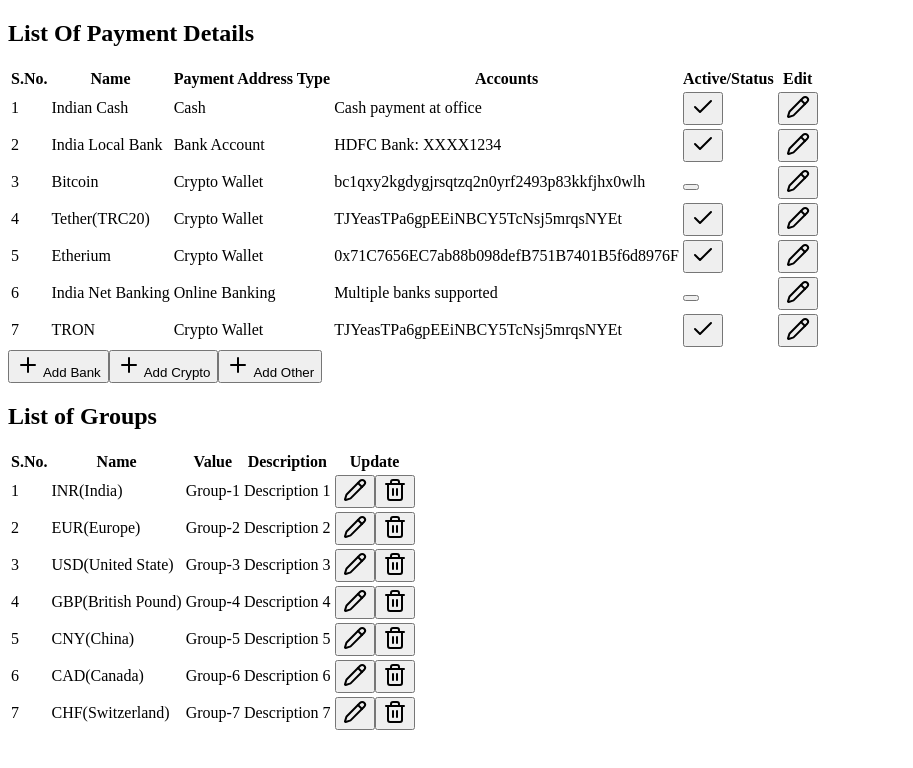
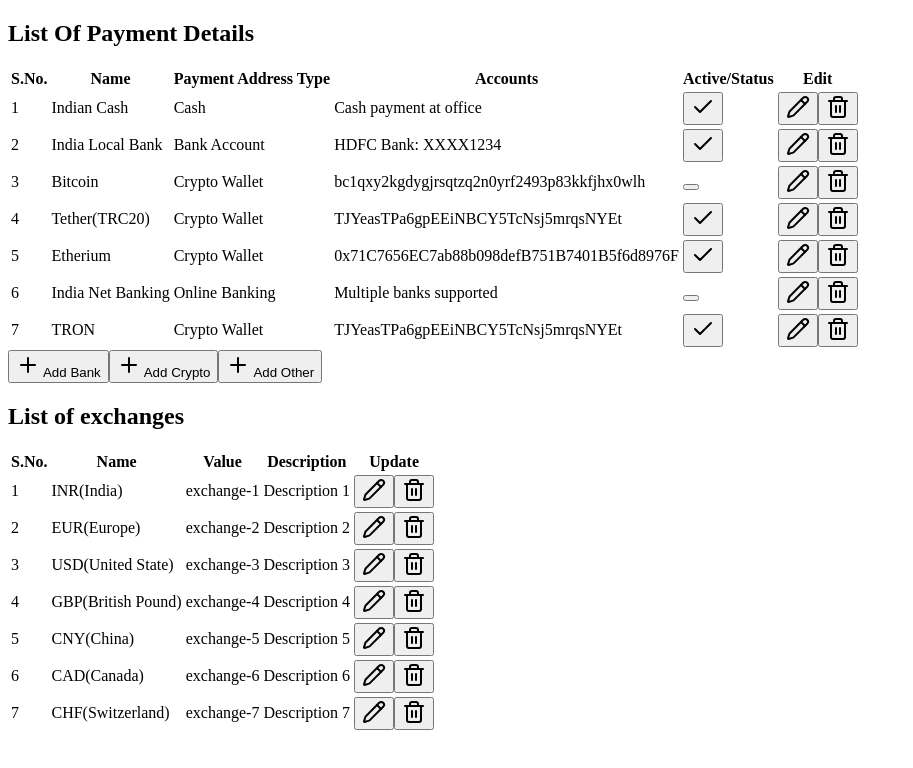
Before and after one commit to vishalkrmandal/Frontend-crm, a Next.js app: page /admin/configure/components/PaymentMethod in a window 1280 px wide. Shown: the top 768 px of the page, without its empty margins (0-913 px from the left). Built offline with nearby package versions, Linux system fonts and the light colour scheme.

Commit message:
payment method

```diff
--- a/src/pages/admin/configure/components/PaymentMethod.tsx
+++ b/src/pages/admin/configure/components/PaymentMethod.tsx
@@ -71,14 +71,14 @@ const initialPaymentMethods = [
     },
 ]
 
-const initialGroups = [
-    { id: 1, name: "INR(India)", value: "Group-1", description: "Description 1" },
-    { id: 2, name: "EUR(Europe)", value: "Group-2", description: "Description 2" },
-    { id: 3, name: "USD(United State)", value: "Group-3", description: "Description 3" },
-    { id: 4, name: "GBP(British Pound)", value: "Group-4", description: "Description 4" },
-    { id: 5, name: "CNY(China)", value: "Group-5", description: "Description 5" },
-    { id: 6, name: "CAD(Canada)", value: "Group-6", description: "Description 6" },
-    { id: 7, name: "CHF(Switzerland)", value: "Group-7", description: "Description 7" },
+const initialexchanges = [
+    { id: 1, name: "INR(India)", value: "exchange-1", description: "Description 1" },
+    { id: 2, name: "EUR(Europe)", value: "exchange-2", description: "Description 2" },
+    { id: 3, name: "USD(United State)", value: "exchange-3", description: "Description 3" },
+    { id: 4, name: "GBP(British Pound)", value: "exchange-4", description: "Description 4" },
+    { id: 5, name: "CNY(China)", value: "exchange-5", description: "Description 5" },
+    { id: 6, name: "CAD(Canada)", value: "exchange-6", description: "Description 6" },
+    { id: 7, name: "CHF(Switzerland)", value: "exchange-7", description: "Description 7" },
 ]
 
 
@@ -88,10 +88,11 @@ export default function PaymentMethod() {
     const [currentMethod, setCurrentMethod] = useState<any>(null)
     const [dialogMode, setDialogMode] = useState<"update" | "add">("update")
     const [activeTab, setActiveTab] = useState("bank")
-    const [Groups, setGroups] = useState(initialGroups)
-    const [isGroupDialogOpen, setIsGroupDialogOpen] = useState(false)
-    const [currentGroup, setCurrentGroup] = useState<any>(null)
-    const [isGroupDeleteDialogOpen, setIsGroupDeleteDialogOpen] = useState(false)
+    const [isPaymentDeleteDialogOpen, setIsPaymentDeleteDialogOpen] = useState(false)
+    const [exchanges, setexchanges] = useState(initialexchanges)
+    const [isexchangeDialogOpen, setIsexchangeDialogOpen] = useState(false)
+    const [currentexchange, setCurrentexchange] = useState<any>(null)
+    const [isexchangeDeleteDialogOpen, setIsexchangeDeleteDialogOpen] = useState(false)
 
 
     const handleEdit = (method: any) => {
@@ -135,23 +136,34 @@ export default function PaymentMethod() {
         setIsDialogOpen(false)
     }
 
-
-    const handleSaveGroup = () => {
-        setGroups(Groups.map((d) => (d.id === currentGroup.id ? currentGroup : d)))
-        setIsGroupDialogOpen(false)
-    }
-    const handleEditGroup = (Group: any) => {
-        setCurrentGroup(Group)
-        setIsGroupDialogOpen(true)
-    }
-    const handleGroupDelete = (Groups: any) => {
-        setCurrentGroup(Groups)
-        setIsGroupDeleteDialogOpen(true)
+    const handlePaymentDelete = (method: any) => {
+        setCurrentMethod(method)
+        setIsPaymentDeleteDialogOpen(true)
     }
 
-    const confirmGroupDelete = () => {
-        setGroups(Groups.filter((l) => l.id !== currentGroup.id))
-        setIsGroupDeleteDialogOpen(false)
+    const confirmPaymentDelete = () => {
+        setPaymentMethods(paymentMethods.filter((m) => m.id !== currentMethod.id))
+        setIsPaymentDeleteDialogOpen(false)
+        console.log("Deleted:", currentMethod)
+    }
+
+
+    const handleSaveexchange = () => {
+        setexchanges(exchanges.map((d) => (d.id === currentexchange.id ? currentexchange : d)))
+        setIsexchangeDialogOpen(false)
+    }
+    const handleEditexchange = (exchange: any) => {
+        setCurrentexchange(exchange)
+        setIsexchangeDialogOpen(true)
+    }
+    const handleexchangeDelete = (exchanges: any) => {
+        setCurrentexchange(exchanges)
+        setIsexchangeDeleteDialogOpen(true)
+    }
+
+    const confirmexchangeDelete = () => {
+        setexchanges(exchanges.filter((l) => l.id !== currentexchange.id))
+        setIsexchangeDeleteDialogOpen(false)
     }
 
     return (
@@ -186,6 +198,9 @@ export default function PaymentMethod() {
                                     <div className="flex justify-end">
                                         <Button variant="outline" size="icon" onClick={() => handleEdit(method)}>
                                             <Pencil className="h-4 w-4" />
+                                        </Button>
+                                        <Button variant="outline" size="icon" onClick={() => handlePaymentDelete(method)}>
+                                            <Trash2 className="h-4 w-4" />
                                         </Button>
                                     </div>
                                 </TableCell>
@@ -394,12 +409,32 @@ export default function PaymentMethod() {
                         </DialogFooter>
                     </DialogContent>
                 </Dialog>
+
+                {/* Delete Confirmation Dialog */}
+                <Dialog open={isPaymentDeleteDialogOpen} onOpenChange={setIsPaymentDeleteDialogOpen}>
+                    <DialogContent className="max-w-md">
+                        <DialogHeader>
+                            <DialogTitle>Confirm Delete</DialogTitle>
+                        </DialogHeader>
+                        <div className="py-4">
+                            <p>Are you sure you want to delete this Payment? This action cannot be undone.</p>
+                        </div>
+                        <DialogFooter>
+                            <Button variant="outline" onClick={() => setIsPaymentDeleteDialogOpen(false)}>
+                                Cancel
+                            </Button>
+                            <Button variant="destructive" onClick={confirmPaymentDelete}>
+                                Delete
+                            </Button>
+                        </DialogFooter>
+                    </DialogContent>
+                </Dialog>
             </div>
 
-            {/* Groups Table */}
+            {/* exchanges Table */}
             <div className="rounded-md border">
                 <div className="p-4 bg-muted/50">
-                    <h2 className="text-xl font-semibold">List of Groups</h2>
+                    <h2 className="text-xl font-semibold">List of exchanges</h2>
                 </div>
 
                 <Table>
@@ -413,17 +448,17 @@ export default function PaymentMethod() {
                         </TableRow>
                     </TableHeader>
                     <TableBody>
-                        {Groups.map((Group) => (
-                            <TableRow key={Group.id}>
-                                <TableCell>{Group.id}</TableCell>
-                                <TableCell>{Group.name}</TableCell>
-                                <TableCell>{Group.value}</TableCell>
-                                <TableCell>{Group.description}</TableCell>
+                        {exchanges.map((exchange) => (
+                            <TableRow key={exchange.id}>
+                                <TableCell>{exchange.id}</TableCell>
+                                <TableCell>{exchange.name}</TableCell>
+                                <TableCell>{exchange.value}</TableCell>
+                                <TableCell>{exchange.description}</TableCell>
                                 <TableCell className="text-right">
-                                    <Button variant="outline" size="icon" onClick={() => handleEditGroup(Group)}>
+                                    <Button variant="outline" size="icon" onClick={() => handleEditexchange(exchange)}>
                                         <Pencil className="h-4 w-4" />
                                     </Button>
-                                    <Button variant="outline" size="icon" onClick={() => handleGroupDelete(Group)}>
+                                    <Button variant="outline" size="icon" onClick={() => handleexchangeDelete(exchange)}>
                                         <Trash2 className="h-4 w-4" />
                                     </Button>
                                 </TableCell>
@@ -433,67 +468,67 @@ export default function PaymentMethod() {
                 </Table>
 
 
-                {/* Edit Group Dialog */}
-                <Dialog open={isGroupDialogOpen} onOpenChange={setIsGroupDialogOpen}>
+                {/* Edit exchange Dialog */}
+                <Dialog open={isexchangeDialogOpen} onOpenChange={setIsexchangeDialogOpen}>
                     <DialogContent>
                         <DialogHeader>
-                            <DialogTitle>Update Group</DialogTitle>
+                            <DialogTitle>Update exchange</DialogTitle>
                         </DialogHeader>
 
                         <div className="grid gap-4 py-4">
                             <div className="grid grid-cols-4 items-center gap-4">
-                                <Label htmlFor="Group-name" className="text-right">
+                                <Label htmlFor="exchange-name" className="text-right">
                                     Name
                                 </Label>
-                                <Input id="Group-name" value={currentGroup?.name || ""} className="col-span-3" readOnly />
+                                <Input id="exchange-name" value={currentexchange?.name || ""} className="col-span-3" readOnly />
                             </div>
                             <div className="grid grid-cols-4 items-center gap-4">
-                                <Label htmlFor="Group-value" className="text-right">
+                                <Label htmlFor="exchange-value" className="text-right">
                                     Value
                                 </Label>
                                 <Input
-                                    id="Group-value"
-                                    value={currentGroup?.value || ""}
-                                    onChange={(e) => setCurrentGroup({ ...currentGroup, value: e.target.value })}
+                                    id="exchange-value"
+                                    value={currentexchange?.value || ""}
+                                    onChange={(e) => setCurrentexchange({ ...currentexchange, value: e.target.value })}
                                     className="col-span-3"
                                 />
                             </div>
                             <div className="grid grid-cols-4 items-center gap-4">
-                                <Label htmlFor="Group-description" className="text-right">
+                                <Label htmlFor="exchange-description" className="text-right">
                                     Description
                                 </Label>
                                 <Textarea
-                                    id="Group-description"
-                                    value={currentGroup?.description || ""}
-                                    onChange={(e) => setCurrentGroup({ ...currentGroup, description: e.target.value })}
+                                    id="exchange-description"
+                                    value={currentexchange?.description || ""}
+                                    onChange={(e) => setCurrentexchange({ ...currentexchange, description: e.target.value })}
                                     className="col-span-3"
                                 />
                             </div>
                         </div>
 
                         <DialogFooter>
-                            <Button variant="outline" onClick={() => setIsGroupDialogOpen(false)}>
+                            <Button variant="outline" onClick={() => setIsexchangeDialogOpen(false)}>
                                 Cancel
                             </Button>
-                            <Button onClick={handleSaveGroup}>Save</Button>
+                            <Button onClick={handleSaveexchange}>Save</Button>
                         </DialogFooter>
                     </DialogContent>
                 </Dialog>
 
                 {/* Delete Confirmation Dialog */}
-                <Dialog open={isGroupDeleteDialogOpen} onOpenChange={setIsGroupDeleteDialogOpen}>
+                <Dialog open={isexchangeDeleteDialogOpen} onOpenChange={setIsexchangeDeleteDialogOpen}>
                     <DialogContent className="max-w-md">
                         <DialogHeader>
                             <DialogTitle>Confirm Delete</DialogTitle>
                         </DialogHeader>
                         <div className="py-4">
-                            <p>Are you sure you want to delete this Group? This action cannot be undone.</p>
+                            <p>Are you sure you want to delete this exchange? This action cannot be undone.</p>
                         </div>
                         <DialogFooter>
-                            <Button variant="outline" onClick={() => setIsGroupDeleteDialogOpen(false)}>
+                            <Button variant="outline" onClick={() => setIsexchangeDeleteDialogOpen(false)}>
                                 Cancel
                             </Button>
-                            <Button variant="destructive" onClick={confirmGroupDelete}>
+                            <Button variant="destructive" onClick={confirmexchangeDelete}>
                                 Delete
                             </Button>
                         </DialogFooter>
```
